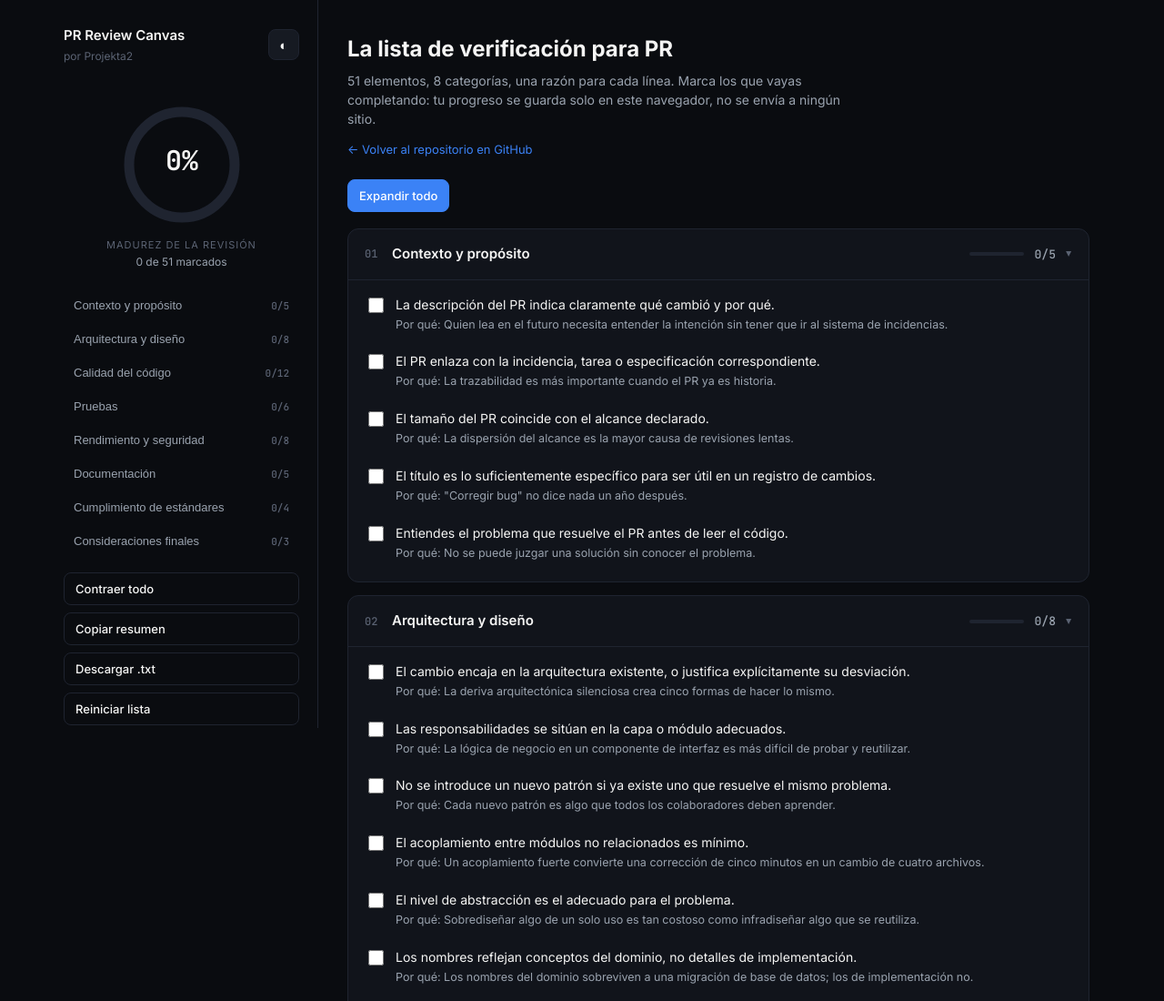
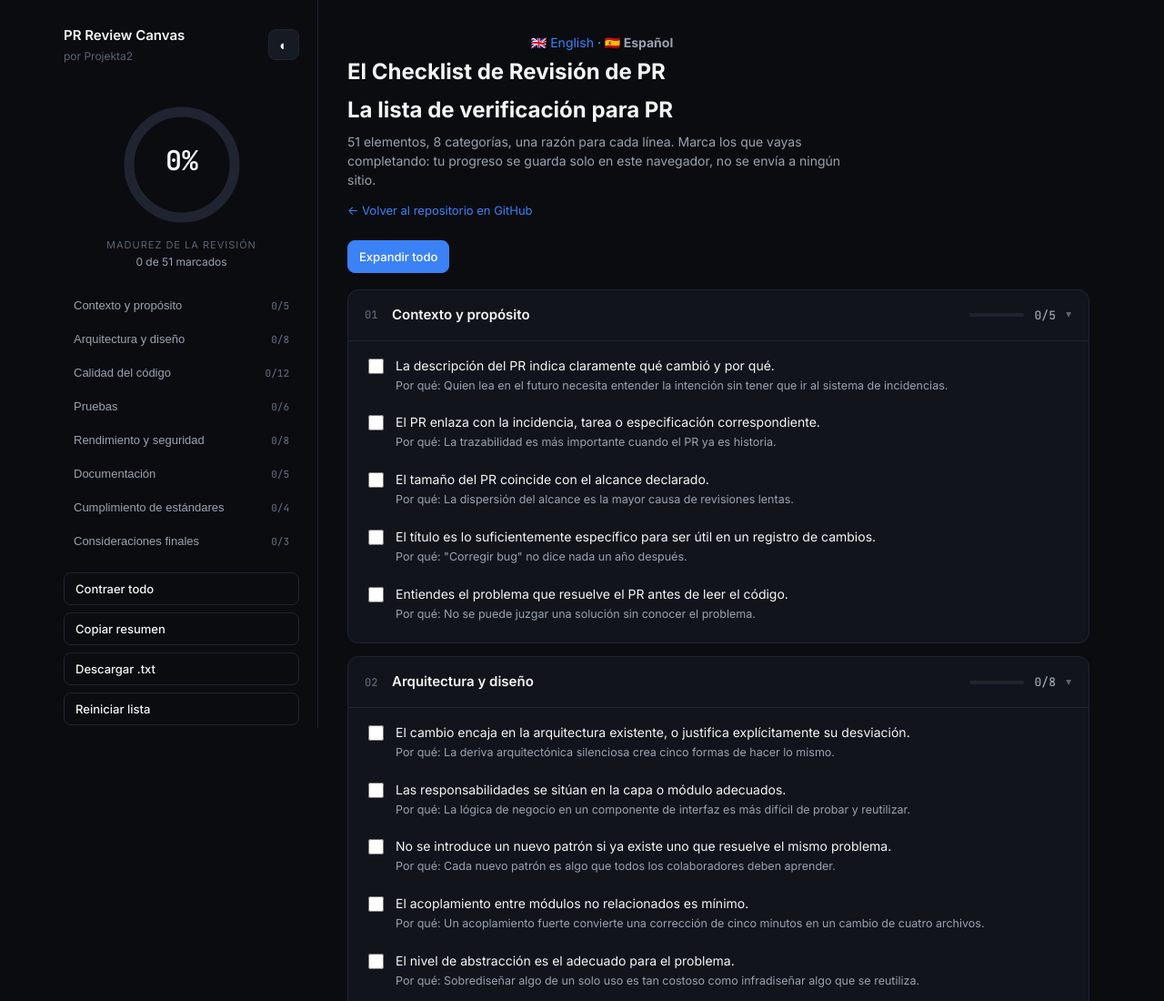
Before and after one commit to projekta2/pr-review-canvas, a plain HTML site: page docs/es/index.html in a window 1280 px wide. Shown: the top 1100 px of the page at 91% size. Drawn offline with Linux system fonts and the light colour scheme.

Commit message:
Update index.html

```diff
--- a/docs/es/index.html
+++ b/docs/es/index.html
@@ -217,6 +217,11 @@
 
   <main class="main">
     <div class="page-head">
+          <div class="page-head">
+      <p align="center">
+        <a href="../index.html">🇬🇧 English</a> · <strong>🇪🇸 Español</strong>
+      </p>
+      <h1>El Checklist de Revisión de PR</h1>
       <h1>La lista de verificación para PR</h1>
       <p>51 elementos, 8 categorías, una razón para cada línea. Marca los que vayas completando: tu progreso se guarda solo en este navegador, no se envía a ningún sitio.</p>
       <a class="back" href="https://github.com/projekta2/pr-review-canvas">← Volver al repositorio en GitHub</a>
```
